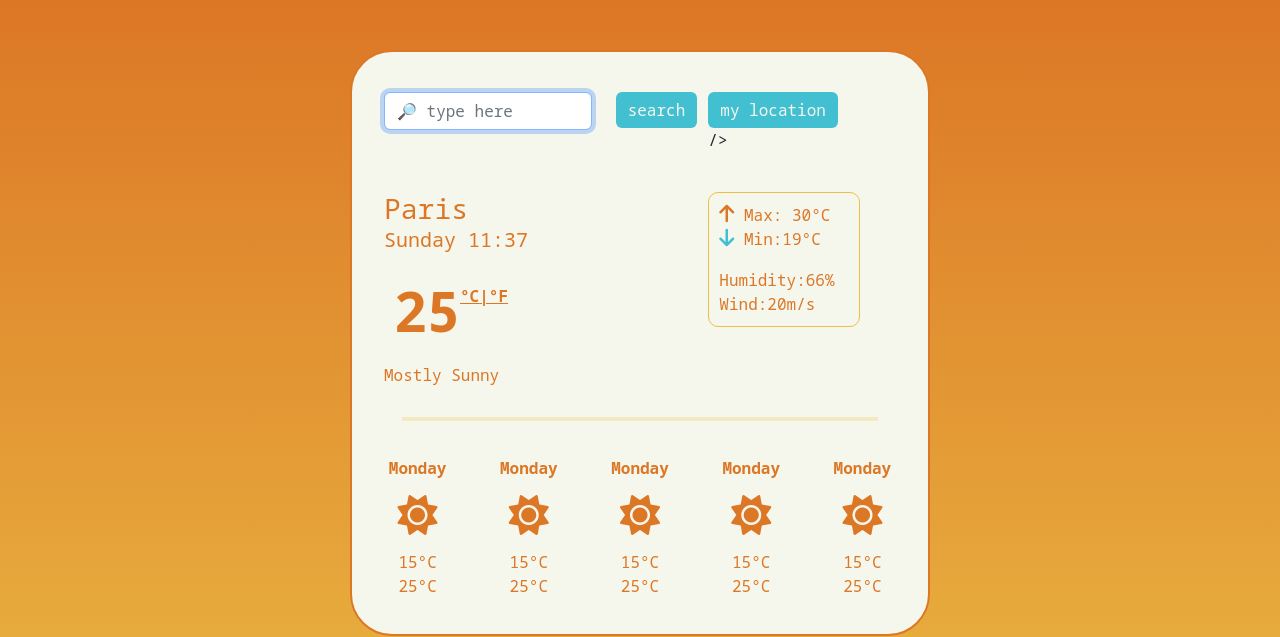
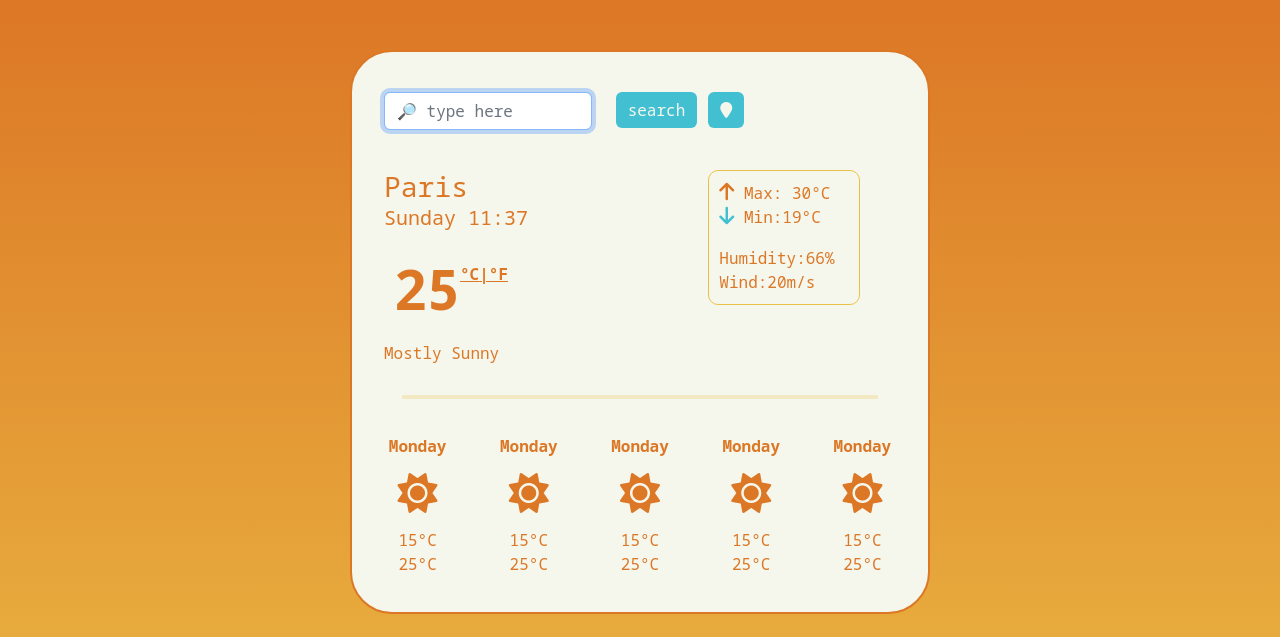
Before and after one commit to L-IZ1/my-weather-app, a plain HTML site: page index.html in a window 1280 px wide. Shown: the top 637 px of the page. Drawn offline with nearby package versions, Linux system fonts and the light colour scheme; no server answers; some icons are missing; a web font is replaced by a local one.

Commit message:
Changes function with current location

```diff
--- a/index.html
+++ b/index.html
@@ -56,13 +56,11 @@
           </div>
           <!-- <form id="current-form"> -->
             <div class="col button col-md-2" id="second-button">
-              <input
-                type="submit"
-                autocomplete="off"
+              <button
                 class="btn btn-secondary"
-                id="live-button"
-                value="my location"<i class="fa-thin fa-location-pin"></i>
-              />
+                id="live-button">
+                  <i class="fa fa-thin fa-location-pin"></i>
+                </button>
             </div>
           <!-- </form> -->
         </form>
--- a/script.js
+++ b/script.js
@@ -114,6 +114,6 @@ let selectDegrees = document.querySelector("#degrees");
 selectDegrees.addEventListener("click", fahrenheitToCentigrades);
 
 let searchCurrentPlace = document.querySelector("#second-button");
-searchCurrentPlace.addEventListener("submit", showPlaceLive);
+searchCurrentPlace.addEventListener("click", showPlaceLive);
 
 cityStart("Munich");
```
